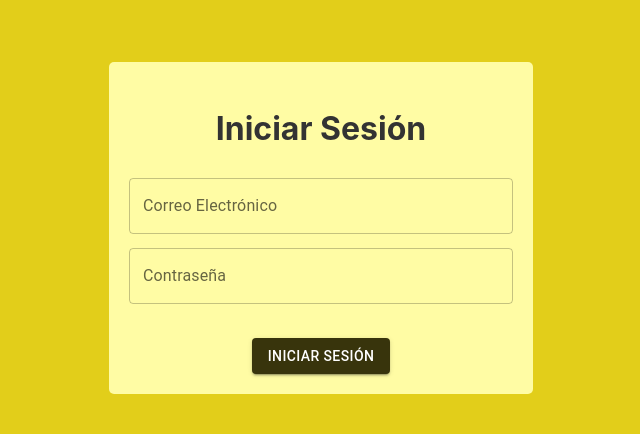
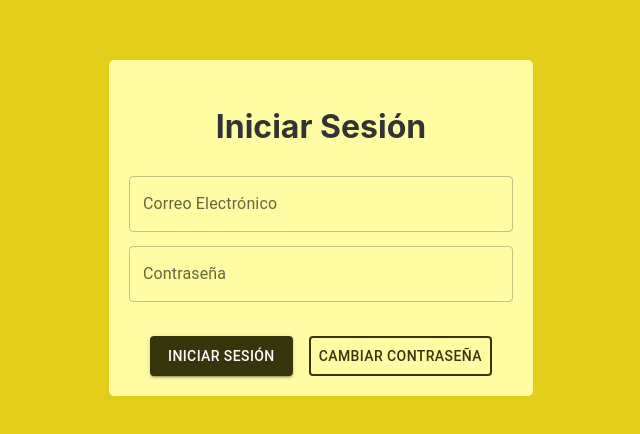
Before and after one commit to FranVQ09/Proyecto-Disenno, a React (Create React App) app in the folder diseno-p1/: page / in a window 1280 px wide. Shown: the part 172-606 px from the top of the page, without its empty margins (319-959 px from the left). Built offline with nearby package versions, Linux system fonts and the light colour scheme.

Commit message:
Se empieza funcionalidad Login

```diff
--- a/diseno-p1/src/pages/AsistenteAdministrativo/registrarProfesor.js
+++ b/diseno-p1/src/pages/AsistenteAdministrativo/registrarProfesor.js
@@ -18,6 +18,7 @@ function RegistrarProfesor() {
         ap1: '',
         ap2: '',
         correo: '',
+        password: '',
         numOfi: '',
         celular: '',
         exten: '',
@@ -43,13 +44,14 @@ function RegistrarProfesor() {
             formData.append('ap1', formValues.ap1);
             formData.append('ap2', formValues.ap2);
             formData.append('correo', formValues.correo);
+            formData.append('password', formValues.password);
             formData.append('numOfi', formValues.numOfi);
             formData.append('celular', formValues.celular);
             formData.append('sede', selectedSede);
             formData.append('exten', formValues.exten);
             formData.append('imagen', image);
 
-            const response = await axios.post('http://3.14.65.142:3000/registrarProfe', formData);
+            const response = await axios.post('http://3.14.65.142:3000/professors/registrarProfe', formData);
 
             alert('Profesor registrado exitosamente');
 
@@ -61,6 +63,7 @@ function RegistrarProfesor() {
             console.log(formValues.ap1)
             console.log(formValues.ap2)
             console.log(formValues.correo)
+            console.log(formValues.password)
             console.log(formValues.numOfi)
             console.log(formValues.celular)
             console.log(selectedSede)
@@ -121,6 +124,9 @@ function RegistrarProfesor() {
                         <TextField name="correo" label="Correo" type="email" variant="outlined" fullWidth value={formValues.correo} onChange={handleChange} />
                     </Grid>
                     <Grid item xs={12}>
+                        <TextField name="password" label="Contraseña" type="password" variant="outlined" fullWidth value={formValues.password} onChange={handleChange} />
+                    </Grid>
+                    <Grid item xs={12}>
                         <TextField name="numOfi" label="Teléfono de Oficina" variant="outlined" fullWidth value={formValues.numOfi} onChange={handleChange} />
                     </Grid>
                     <Grid item xs={12}>
--- a/diseno-p1/src/pages/Menu/loginPage.js
+++ b/diseno-p1/src/pages/Menu/loginPage.js
@@ -1,18 +1,48 @@
 import React, { useState } from 'react';
 import TextField from '@mui/material/TextField';
 import Button from '@mui/material/Button';
-import { Link } from 'react-router-dom';
+import { Link, useNavigate } from 'react-router-dom'; // Importa useNavigate en lugar de useHistory
+import axios from 'axios';
 
 function LoginPage() {
   const [correo, setCorreo] = useState('');
-  const [contraseña, setContraseña] = useState('');
+  const [password, setPassword] = useState('');
+  const [showChangePasswordForm, setShowChangePasswordForm] = useState(false); // Estado para controlar la visibilidad del formulario
+  const navigate = useNavigate(); // Usa useNavigate en lugar de useHistory
 
   const handleLogin = async () => {
-    // Lógica para manejar el inicio de sesión...
+    try {
+      const response = await axios.post('http://3.14.65.142:3000/iniciarSesion', {
+        correo: correo,
+        password: password
+      });
+
+      if (response.data.Result === 1) {
+        navigate('/profesor'); // Utiliza navigate para redirigir
+      } else {
+        alert('Correo o contraseña incorrectos');
+      }
+
+    } catch (error) {
+      console.error('Error al iniciar sesión: ', error);
+      alert('Error al iniciar sesión');
+    }
+  };
+
+  const handleCambiarPassword = () => {
+    setShowChangePasswordForm(true); // Cuando se hace clic en el botón, muestra el formulario
+  };
+
+  const handleCancelarCambiarContraseña = () => {
+    setShowChangePasswordForm(false);
+  }
+
+  const handleSubmitChangePassword = async () => {
+    // Lógica para enviar el formulario de cambio de contraseña...
   };
 
   return (
-    //Contenedor principa, ventana de fondo
+    // Contenedor principal, ventana de fondo
     <div
       style={{
         display: 'flex',
@@ -29,7 +59,7 @@ function LoginPage() {
           width: '30%', // Ancho del contenedor
           padding: '20px', // Espaciado interno
           borderRadius: '5px', // Bordes redondeados
-          backgroundColor: '#FFFCA4', //Color de la caja
+          backgroundColor: '#FFFCA4', // Color de la caja
           margin: 'auto' // Centrar horizontalmente
         }}
       >
@@ -49,6 +79,8 @@ function LoginPage() {
             label="Correo Electrónico"
             variant="outlined"
             fullWidth
+            value={correo}
+            onChange={(e) => setCorreo(e.target.value)}
             sx={{
               marginBottom: '20px', // Espaciado
               width: '100%', // Ancho del campo de texto
@@ -56,11 +88,13 @@ function LoginPage() {
             }}
           />
           <TextField
-            id="contraseña"
+            id="password"
             label="Contraseña"
             type="password"
             variant="outlined"
             fullWidth
+            value={password}
+            onChange={(e) => setPassword(e.target.value)}
             sx={{
               marginBottom: '20px',
               width: '100%',
@@ -74,16 +108,62 @@ function LoginPage() {
               marginTop: '20px'
             }}
           >
-            <Link to="/menu" style={{ textDecoration: 'none' }}>
-              <Button variant="contained" onClick={handleLogin} style={{
-                backgroundColor: "#38340C",
-              }}>
-                Iniciar Sesión
-              </Button>
-            </Link>
+            <Button variant="contained" onClick={handleLogin} style={{
+              backgroundColor: "#38340C",
+              border:" 0.2vw solid #38340C",
+              marginRight: "1rem"
+            }}>
+              Iniciar Sesión
+            </Button>
+            {/* Botón para cambiar contraseña */}
+            <Button onClick={handleCambiarPassword}  style={{ color:"#38340C", border:" 0.2vw solid #38340C" }}>
+              Cambiar Contraseña
+            </Button>
           </div>
         </form>
       </div>
+      {/* Formulario de cambio de contraseña */}
+      {showChangePasswordForm && (
+        <div
+          style={{
+            position: 'absolute',
+            width:"30vw",
+            height:"27vh",
+            top: '50%', // Centra verticalmente
+            left: '50%', // Centra horizontalmente
+            transform: 'translate(-50%, -50%)', // Centra el formulario
+            padding: '20px',
+            borderRadius: '5px',
+            backgroundColor: '#FFFCA4',
+            zIndex: 9999
+          }}
+        >
+          <h1 style={{ textAlign: 'center' }}>Cambiar Contraseña</h1>
+          <form onSubmit={handleSubmitChangePassword}>
+            <TextField
+              id="correo"
+              label="Correo Electrónico"
+              variant="outlined"
+              fullWidth
+              sx={{ marginBottom: '20px' }}
+            />
+            <TextField
+              id="password"
+              label="Cambiar Contraseña"
+              type="password"
+              variant="outlined"
+              fullWidth
+              sx={{ marginBottom: '20px' }}
+            />
+            <Button type="submit" variant="contained" style={{ backgroundColor: "#38340C", color: "#FFF", border:" 0.2vw solid #38340C" }}>
+              Cambiar
+            </Button>
+            <Button onClick={handleCancelarCambiarContraseña} style={{ marginLeft: "1vw", color:"#38340C",  border:" 0.2vw solid #38340C" }}>
+              Cancelar
+            </Button>
+          </form>
+        </div>
+      )}
     </div>
   );
 }
```
